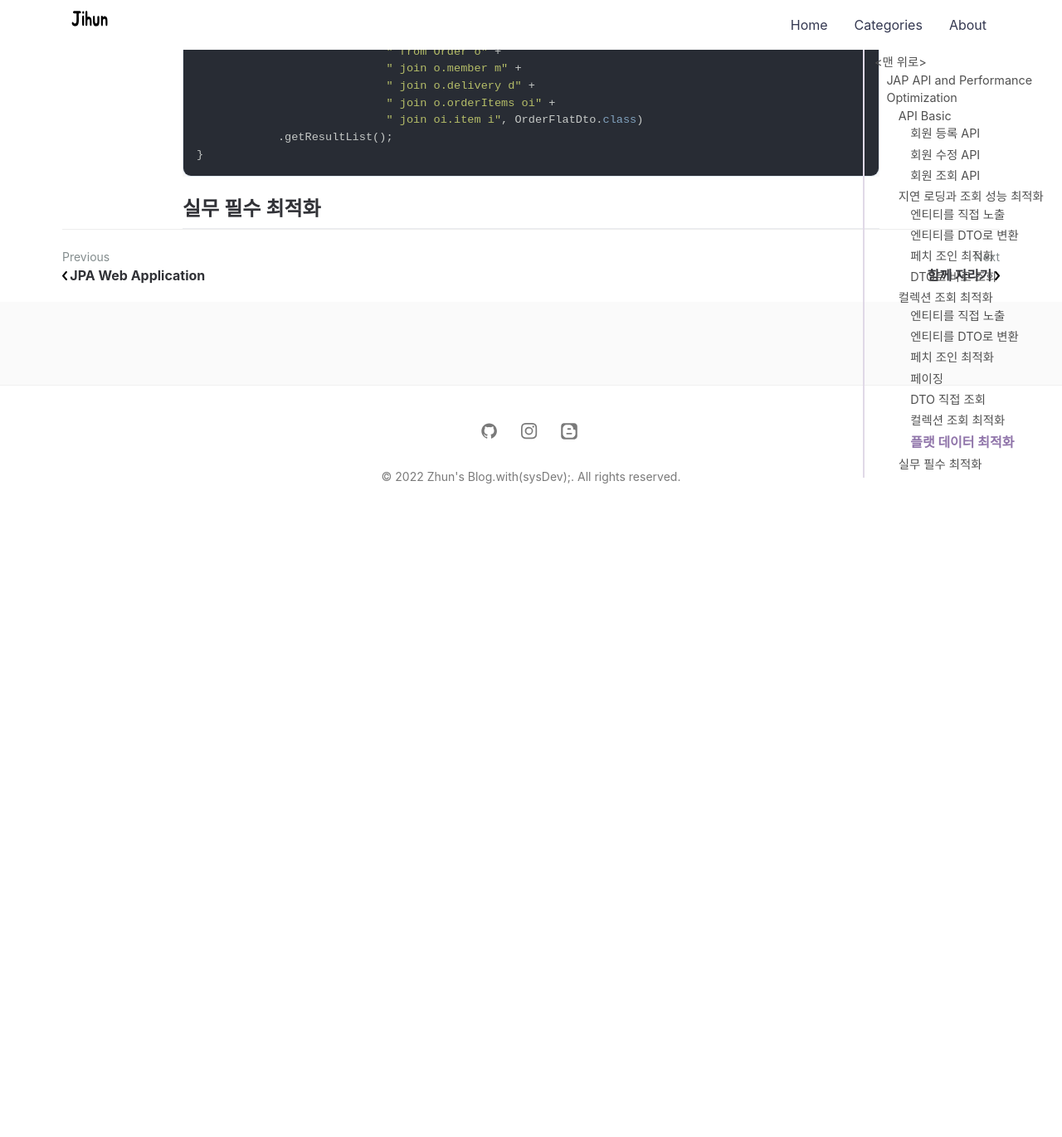
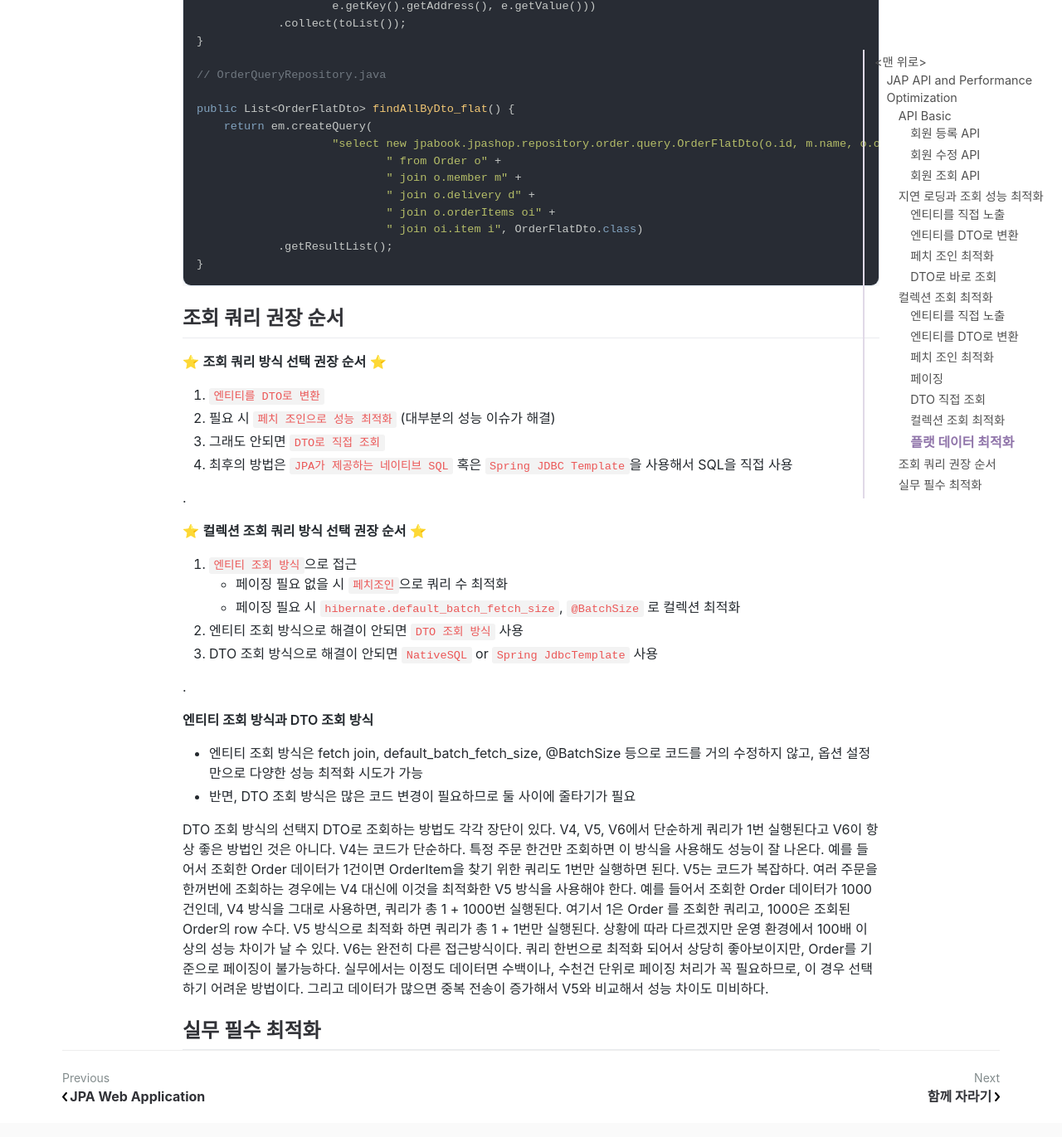
Before and after one commit to jihunparkme/jihunparkme.github.io, a Jekyll site: the page built from _posts/2022-05-24-JPA-API-and-performance-optimization.md, in a window 1280 px wide and 1400 px high, scrolled down 12479 px. Shown: the top 1371 px of the window at 83% size. Built offline with Jekyll 4.4.1, drawn with Linux system fonts in a browser that asks for light colours; nearby versions of some CDN libraries; comment, search, counter and statistics services are not loaded; before the commit the page ends 13109 px from its top, so only the background shows below that; some of the changed text lies outside the part shown.

Commit message:
add: API 개발 고급 정리

````diff
--- a/_posts/2022-05-24-JPA-API-and-performance-optimization.md
+++ b/_posts/2022-05-24-JPA-API-and-performance-optimization.md
@@ -451,6 +444,7 @@
 - ToOne(N:1, 1:1) 관계 조회한 후, ToMany(1:N) 관계는 별도 처리
   - ToOne 관계는 조인 시 Row 수가 증가하지 않지만, ToMany 관계는 조인 시 Row 수가 증가하여 최적화가 어려우므로 별도 조회
 - 루트 1 번, 컬렉션 N 번, 총 1 + N 번의 쿼리 실행
+- 코드가 단순하고, 유지보수가 쉬우며, **단건 조회에서는 유용한 방법**
 
 [commit log](https://github.com/jihunparkme/inflearn-spring-jpa-roadmap/commit/c8f22282071f2539827b144b879507f9972d5544)
 
@@ -491,9 +485,15 @@
 
 ### 컬렉션 조회 최적화
 
+IN 절을 활용해서 메모리에 미리 조회 후 최적화
+
 - 루트 1 번, 컬렉션 1 번 조회
   - Map을 사용하여 매칭 성능 개선 - O(1)
 - ToOne 관계를 먼저 조회한 후, 얻은 식별자 Id로 ToMany 관계를 한꺼번에 조회
+- 위 방법과 비교하면
+  - 발생하는 N + 1 문제를 1 + 1 로 해결
+  - 코드가 복잡해지긴 하지만, 다수의 데이터를 한 번에 조회 할 경우 환경에 따라 100배 이상 **성능 최적화 가능**
+  - **보통 많이 사용하는 방법**
 
 ```java
 public List<OrderQueryDto> findAllByDto_optimization() {
@@ -531,10 +531,15 @@
 
 ### 플랫 데이터 최적화
 
+JOIN 결과를 그대로 조회한 후, 애플리케이션에서 원하는 스팩으로 직접 변환
+
 - 쿼리를 한 번 실행하는 장점이 있지만,
 - 조인으로 생기는 중복 데이터가 DB에서 애플리케이션으로 전달되어 상황에 따라 위 방법보다 느릴 수 있음
 - 반환 Dto 스펙으로 변환을 위해 애플리케이션에서 추가 작업(변환 로직)이 필요
 - 페이징 불가능
+- 위 방법과 비교하면
+  - 쿼리 실행이 한 번으로 최적화가 가능하지만, 페이징이 불가능
+  - 데이터가 많아지면 중복 전송이 증가하여 위 방법과 성능 차이도 미비
 
 ```java
 // OrderApiController.java
@@ -567,4 +572,52 @@
 }
 ```
 
+## 조회 쿼리 권장 순서
+
+⭐️ **조회 쿼리 방식 선택 권장 순서** ⭐️
+
+1. `엔티티를 DTO로 변환`
+2. 필요 시 `페치 조인으로 성능 최적화` (대부분의 성능 이슈가 해결)
+3. 그래도 안되면 `DTO로 직접 조회`
+4. 최후의 방법은 `JPA가 제공하는 네이티브 SQL` 혹은 `Spring JDBC Template`을 사용해서 SQL을 직접 사용
+
+.
+
+⭐️ **컬렉션 조회 쿼리 방식 선택 권장 순서** ⭐️
+
+1. `엔티티 조회 방식`으로 접근
+   - 페이징 필요 없을 시 `페치조인`으로 쿼리 수 최적화
+   - 페이징 필요 시 `hibernate.default_batch_fetch_size`, `@BatchSize` 로 컬렉션 최적화
+2. 엔티티 조회 방식으로 해결이 안되면 `DTO 조회 방식` 사용
+3. DTO 조회 방식으로 해결이 안되면 `NativeSQL` or `Spring JdbcTemplate` 사용
+
+.
+
+**엔티티 조회 방식과 DTO 조회 방식**
+
+- 엔티티 조회 방식은 fetch join, default_batch_fetch_size, @BatchSize 등으로 코드를 거의 수정하지 않고, 옵션 설정만으로 다양한 성능 최적화 시도가 가능
+- 반면, DTO 조회 방식은 많은 코드 변경이 필요하므로 둘 사이에 줄타기가 필요
+
+
+
+
+
+
+DTO 조회 방식의 선택지
+DTO로 조회하는 방법도 각각 장단이 있다. V4, V5, V6에서 단순하게 쿼리가 1번 실행된다고 V6이 항상
+좋은 방법인 것은 아니다.
+V4는 코드가 단순하다. 특정 주문 한건만 조회하면 이 방식을 사용해도 성능이 잘 나온다. 예를 들어서
+조회한 Order 데이터가 1건이면 OrderItem을 찾기 위한 쿼리도 1번만 실행하면 된다.
+V5는 코드가 복잡하다. 여러 주문을 한꺼번에 조회하는 경우에는 V4 대신에 이것을 최적화한 V5 방식을
+사용해야 한다. 예를 들어서 조회한 Order 데이터가 1000건인데, V4 방식을 그대로 사용하면, 쿼리가 총
+1 + 1000번 실행된다. 여기서 1은 Order 를 조회한 쿼리고, 1000은 조회된 Order의 row 수다. V5
+방식으로 최적화 하면 쿼리가 총 1 + 1번만 실행된다. 상황에 따라 다르겠지만 운영 환경에서 100배
+이상의 성능 차이가 날 수 있다.
+V6는 완전히 다른 접근방식이다. 쿼리 한번으로 최적화 되어서 상당히 좋아보이지만, Order를 기준으로
+페이징이 불가능하다. 실무에서는 이정도 데이터면 수백이나, 수천건 단위로 페이징 처리가 꼭 필요하므로,
+이 경우 선택하기 어려운 방법이다. 그리고 데이터가 많으면 중복 전송이 증가해서 V5와 비교해서 성능
+차이도 미비하다.
+
+
+
 ## 실무 필수 최적화
````
Also changed, not shown: other parts of _posts/2022-05-24-JPA-API-and-performance-optimization.md (+0 -7 lines).
